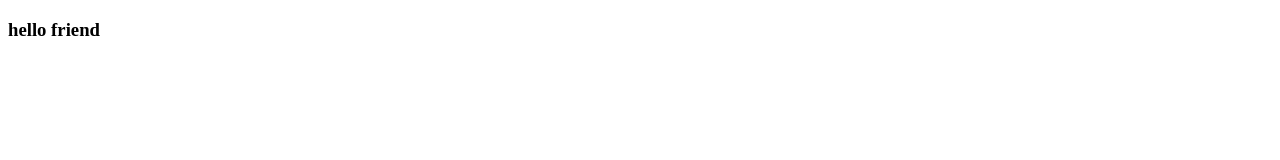
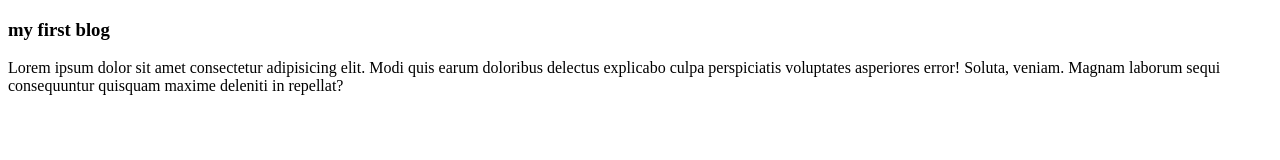
Before and after one commit to nayeem-94/my-first-project-in-git, a plain HTML site: page index.html in a window 1280 px wide. Drawn offline with Linux system fonts and the light colour scheme.

Commit message:
add first blog

```diff
--- a/index.html
+++ b/index.html
@@ -1,11 +1,21 @@
 <!DOCTYPE html>
 <html lang="en">
+
 <head>
     <meta charset="UTF-8">
     <meta name="viewport" content="width=device-width, initial-scale=1.0">
     <title>first git project</title>
 </head>
+
 <body>
-    <h3>hello friend</h3>
+    <div>
+        <h3>my first blog</h3>
+        <p>Lorem ipsum dolor sit amet consectetur adipisicing elit. Modi quis earum doloribus delectus explicabo culpa
+            perspiciatis voluptates asperiores error! Soluta, veniam. Magnam laborum sequi consequuntur quisquam maxime
+            deleniti in repellat?</p>
+
+    </div>
+
 </body>
+
 </html>
```
